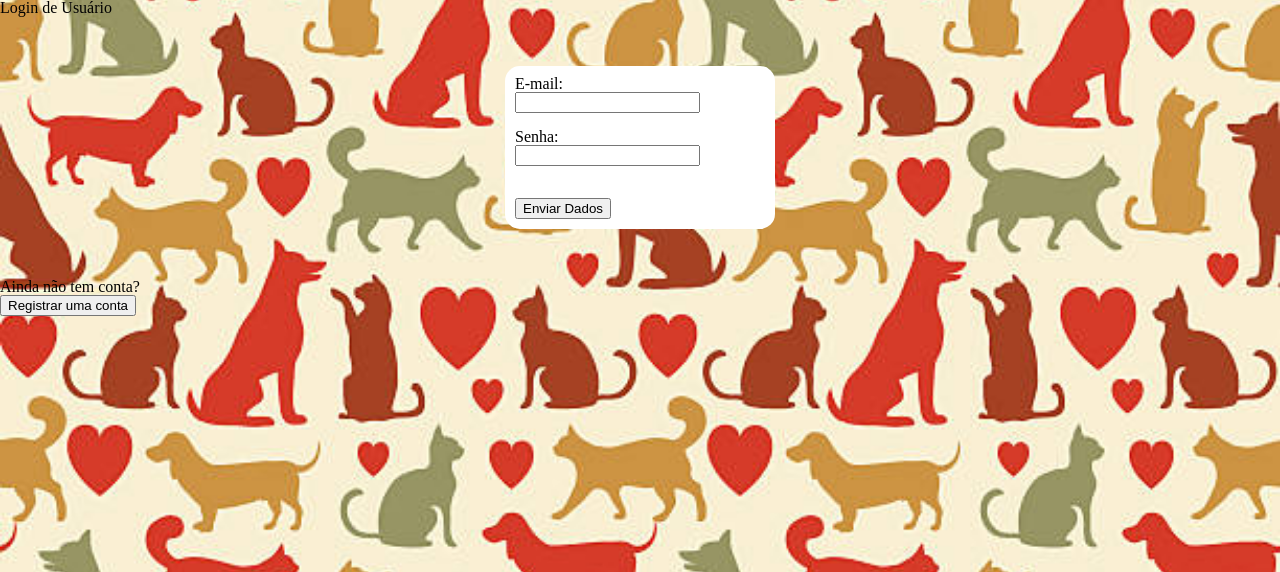
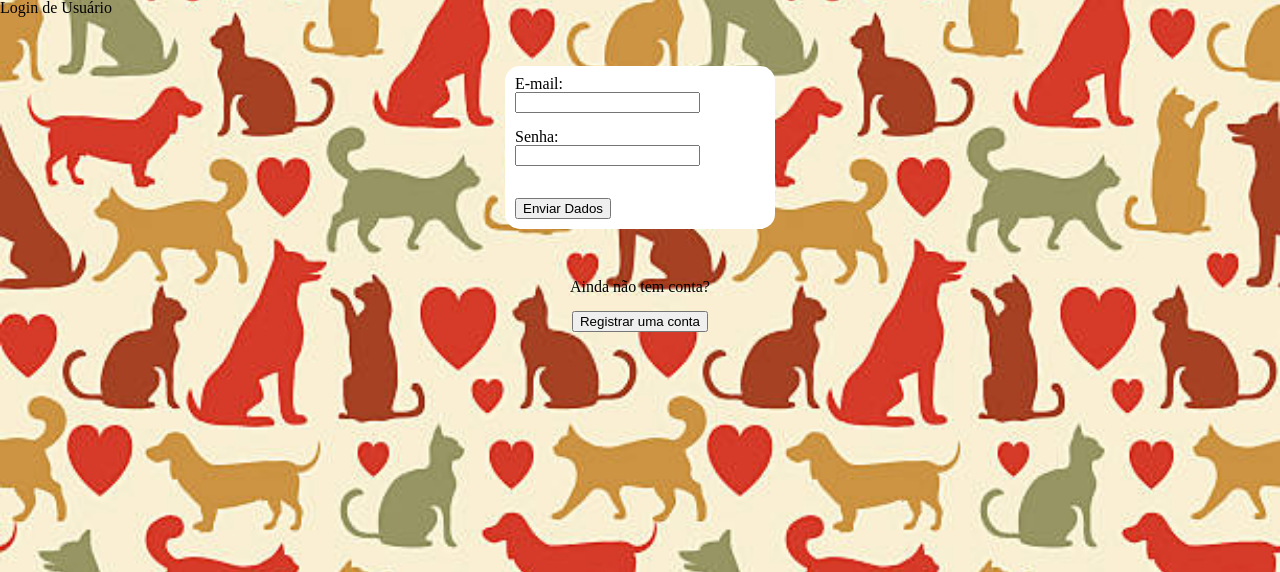
Before and after one commit to zurte/PetMatch, a Flask app: page / in a window 1280 px wide. Shown: the top 572 px of the page. Run offline with Flask 3, Linux system fonts and the light colour scheme.

Commit message:
Index formatação

```diff
--- a/static/css/style.css
+++ b/static/css/style.css
@@ -61,11 +61,6 @@ table {
     border-radius: 25px;
     padding: 20px
 }
-
-
-
-
-
 /*login*/
 form {
     background-color: white;
@@ -75,10 +70,20 @@ form {
     padding: 10px
 }
 label[for="redirecionar"]{
-    box-align: center;
+    display:block ;
+    text-align: center;
 }
-#redirecionar{
+button#redirecionar{
+    display: block ;
+    margin: 0 auto;
+}
+/*Index*/
+.navbar ul{
     display: flex;
-    justify-content: center;
-    align-items: center ;
+    flex-direction: row;
+    gap: 705px;
 }
+navbar li[adocao]{
+    height: 250px;
+    width: 250px;
+}
```
Also changed, not shown: DataBase.db.
